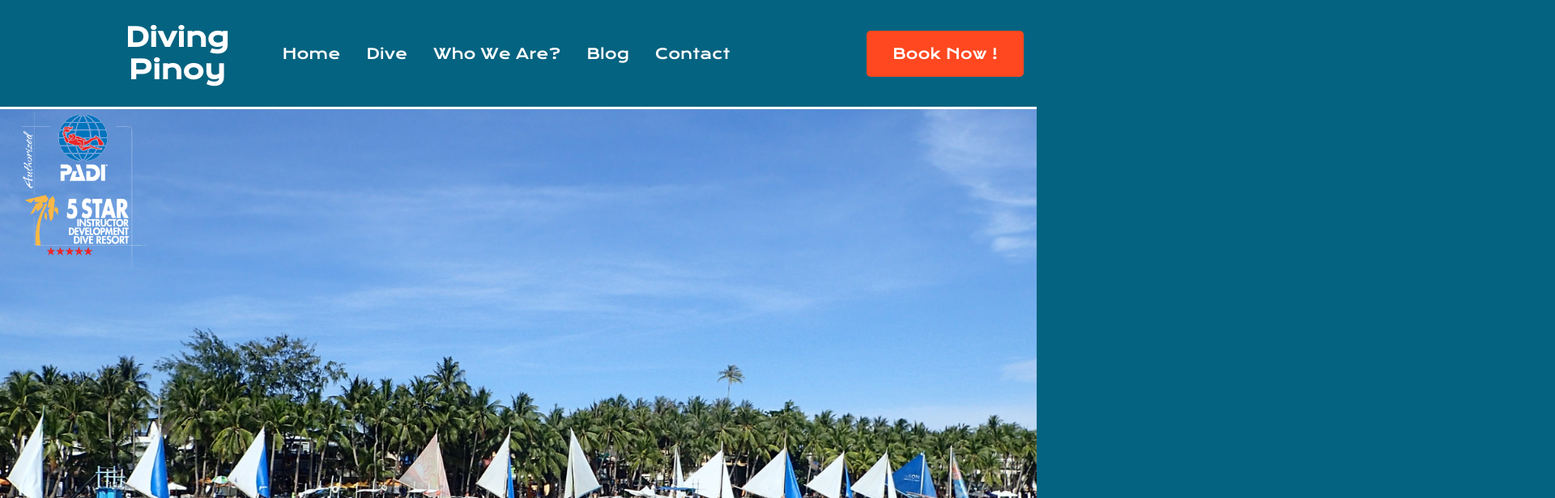
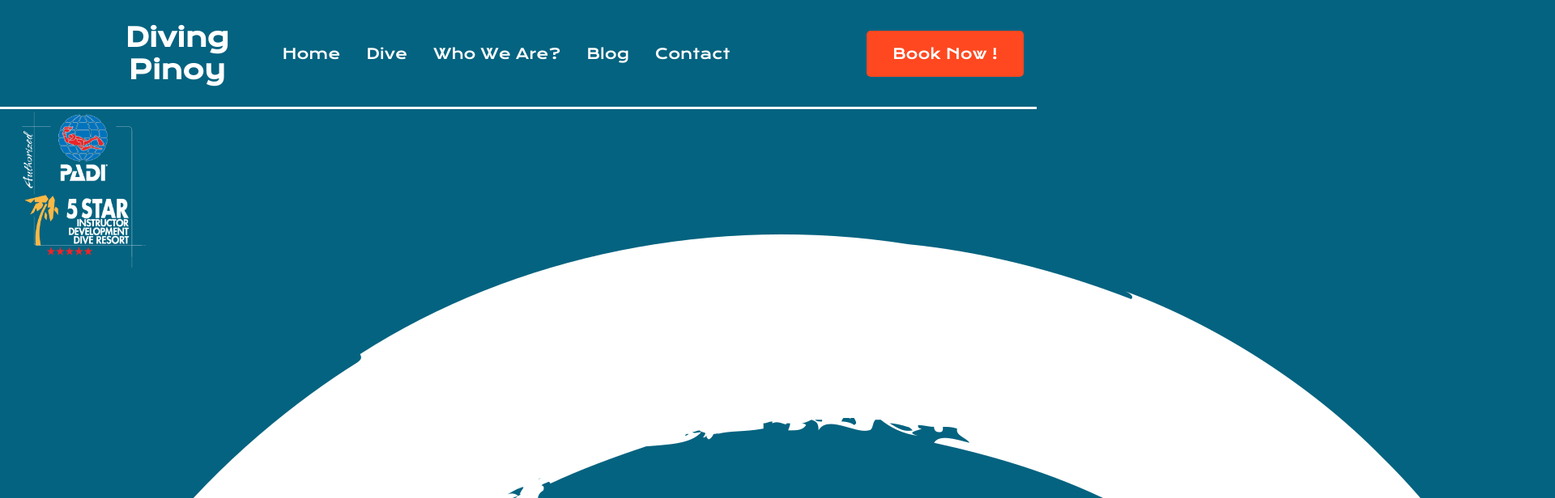
Before and after one commit to CiscoMerchan/diving_pinoy__Webapp, a React (Create React App) app: page / in a window 1280 px wide. Shown: the top 616 px of the page at 81% size, 1920 px wide, since content can reach past the window. Built offline with nearby package versions, Linux system fonts and the light colour scheme.

Commit message:
add logo in Heade.jsx

```diff
--- a/src/components/navbar/Navbar.jsx
+++ b/src/components/navbar/Navbar.jsx
@@ -1,7 +1,7 @@
 import React from 'react'
 import { useState } from 'react';
 import { RiMenu3Line, RiCloseLine } from 'react-icons/ri';
-import logo from '../../assets/img/diving-pinoy-high-resolution-logo-color-on-transparent-background.png'
+// import logo from '../../assets/img/diving-pinoy-high-resolution-logo-color-on-transparent-background.png'
 import './navbar.css'
 
 const Navbar = () => {
--- a/src/container/header/Header.jsx
+++ b/src/container/header/Header.jsx
@@ -2,9 +2,11 @@ import React from 'react';
 import './header.css'
 import headerPic from '../../assets/img/headerPic.JPG'
 import padiResortIcon from '../../assets/img/icons/padiresort_icon.png'
+import logo from '../../assets/img/diving-pinoy-high-resolution-logo-color-on-transparent-background.png'
 const Header = () => {
   return (
     <div className='web__app-header'>
+      <img className='logo' src={logo} alt='logo'/>
       <img className='bg_img'src={headerPic} alt='header_pic'/>
       <img className='icon' src={padiResortIcon} alt='padi_icon' />
     </div>
```
